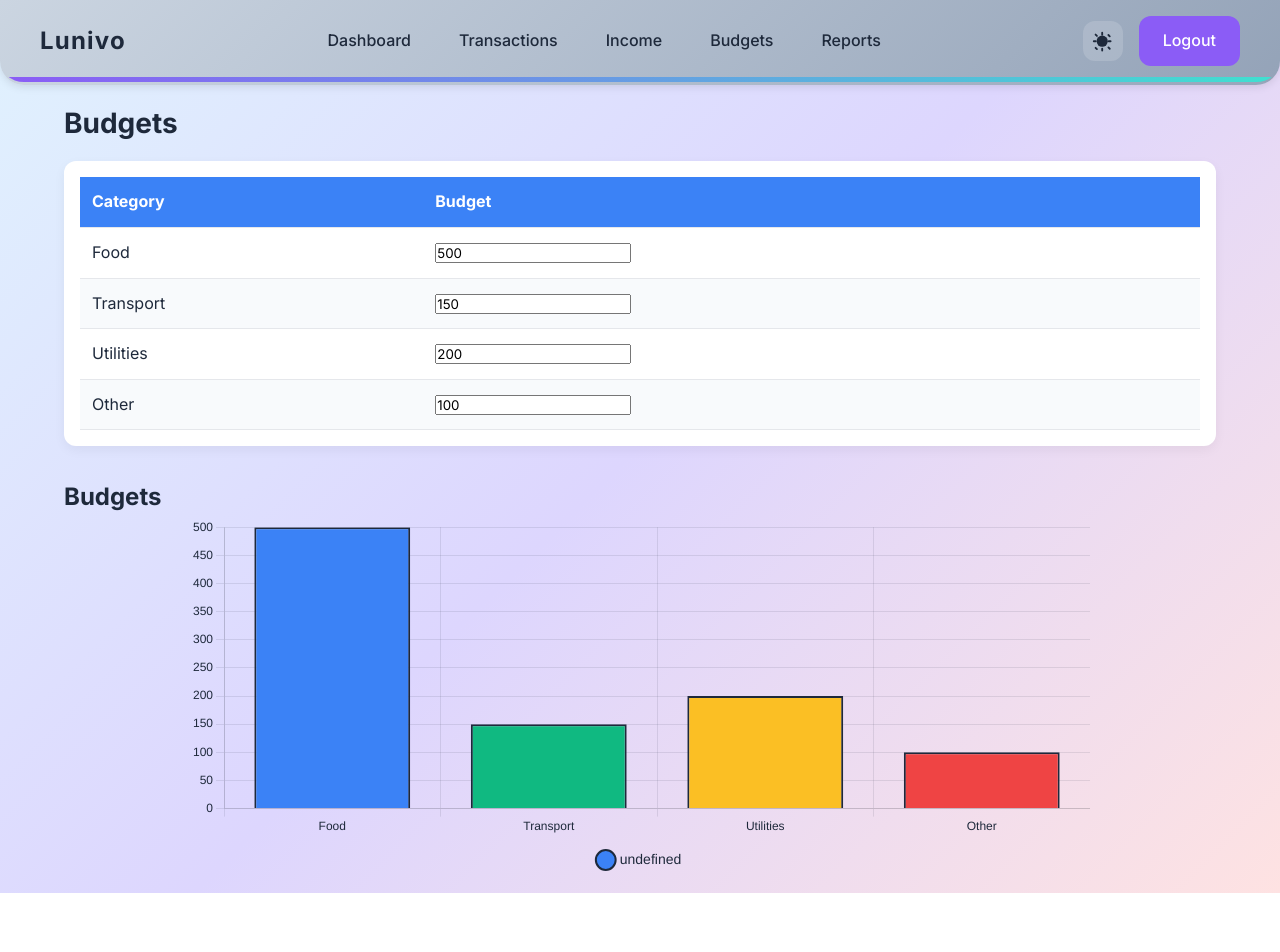
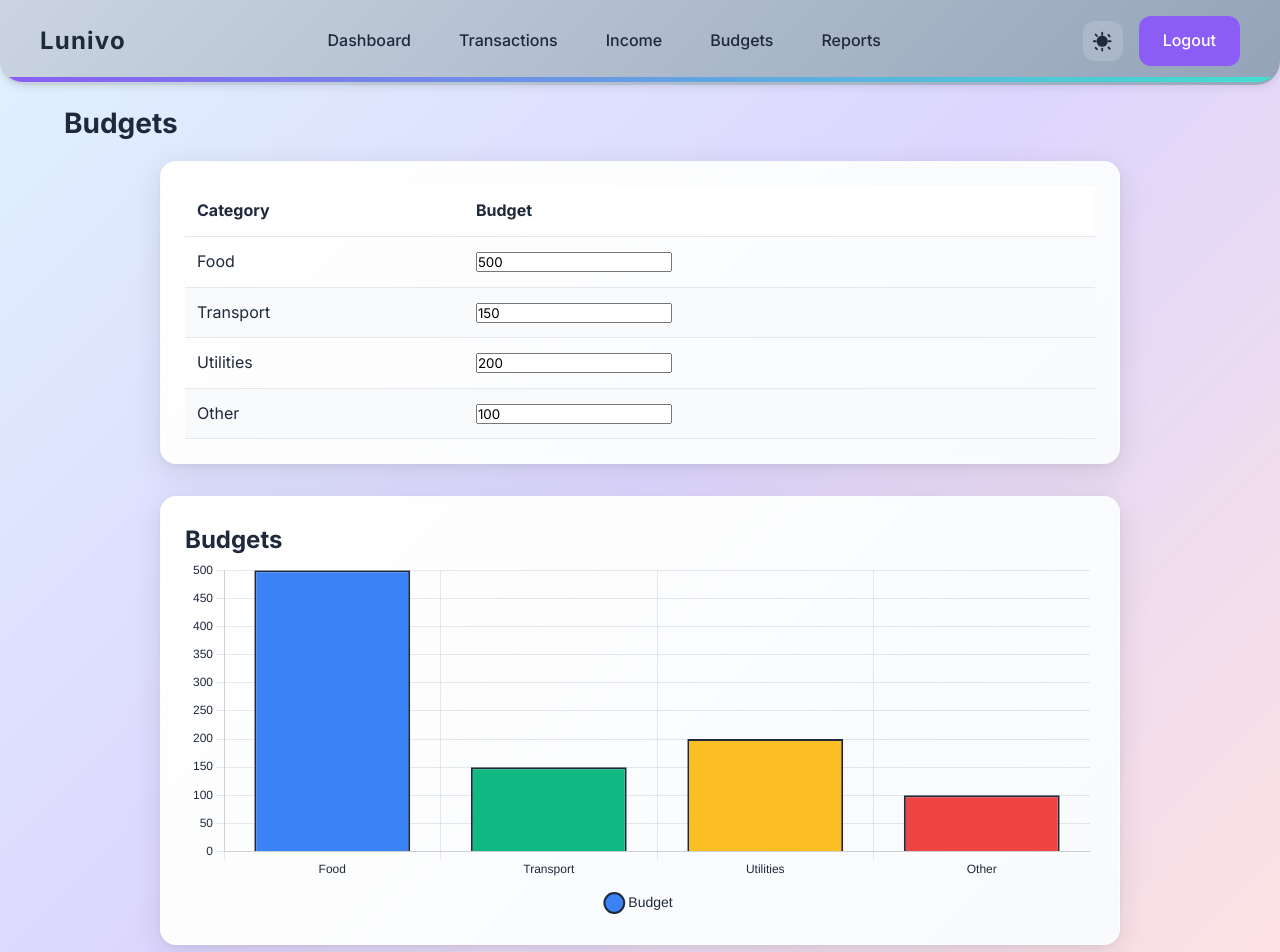
Before and after one commit to FabianC1/Lunivo, a Next.js app: page /budgets in a window 1280 px wide. Shown: the top 952 px of the page. Before the commit the page ends 893 px from the top, so only its background shows below. Built offline with nearby package versions, Linux system fonts and the light colour scheme.

Commit message:
more work done

```diff
--- a/app/budgets/budgets.module.css
+++ b/app/budgets/budgets.module.css
@@ -12,6 +12,27 @@
 .budgetList {
   overflow-x: auto;
   margin-bottom: 1.5rem;
+  background: linear-gradient(135deg, var(--card-color) 0%, var(--bg-color) 100%);
+  backdrop-filter: blur(10px);
+  -webkit-backdrop-filter: blur(10px);
+  border: 1px solid rgba(255, 255, 255, 0.1);
+  padding: 1.5rem;
+  border-radius: 1rem;
+  box-shadow:
+    0 8px 32px rgba(0, 0, 0, 0.1),
+    0 2px 8px rgba(0, 0, 0, 0.05),
+    inset 0 1px 0 rgba(255, 255, 255, 0.1);
+  transition: all 0.3s cubic-bezier(0.4, 0, 0.2, 1);
+  position: relative;
+  overflow: hidden;
+  max-width: 960px;
+  min-width: 320px;
+  width: 100%;
+  margin-left: auto;
+  margin-right: auto;
+  display: flex;
+  flex-direction: column;
+  justify-content: center;
 }
 
 .table {
@@ -27,8 +48,8 @@
 }
 
 .table thead tr {
-  background-color: var(--primary-color);
-  color: #fff;
+  background-color: var(--card-color);
+  color: var(--text-color);
 }
 
 .table tr:nth-child(even) {
@@ -41,4 +62,25 @@
 
 .chartSection {
   margin-top: 2rem;
+  background: linear-gradient(135deg, var(--card-color) 0%, var(--bg-color) 100%);
+  backdrop-filter: blur(10px);
+  -webkit-backdrop-filter: blur(10px);
+  border: 1px solid rgba(255, 255, 255, 0.1);
+  padding: 1.5rem;
+  border-radius: 1rem;
+  box-shadow:
+    0 8px 32px rgba(0, 0, 0, 0.1),
+    0 2px 8px rgba(0, 0, 0, 0.05),
+    inset 0 1px 0 rgba(255, 255, 255, 0.1);
+  transition: all 0.3s cubic-bezier(0.4, 0, 0.2, 1);
+  position: relative;
+  overflow: hidden;
+  max-width: 960px;
+  min-width: 320px;
+  width: 100%;
+  margin-left: auto;
+  margin-right: auto;
+  display: flex;
+  flex-direction: column;
+  justify-content: center;
 }
--- a/app/transactions/transactions.module.css
+++ b/app/transactions/transactions.module.css
@@ -42,8 +42,10 @@
 }
 
 .table thead tr {
-  background-color: var(--primary-color);
-  color: #fff;
+  background-color: var(--card-color);
+  color: var(--text-color);
+  font-weight: 600;
+  letter-spacing: 0.03em;
 }
 
 .table tr:nth-child(even) {
--- a/components/Chart.tsx
+++ b/components/Chart.tsx
@@ -109,6 +109,7 @@ export default function Chart({ data, type = 'doughnut' }: ChartProps) {
         // make points more visible on line charts
         pointRadius: type === 'line' ? 6 : 0,
         pointHoverRadius: type === 'line' ? 8 : 0,
+        label: type === 'bar' ? 'Budget' : undefined,
       },
     ],
   };
```
Also changed, not shown: app/reports/page.tsx (+13 -5 lines).
